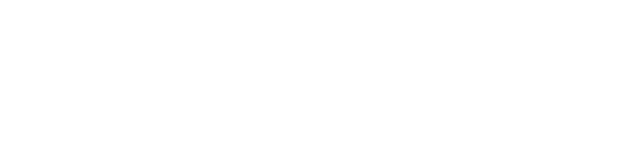
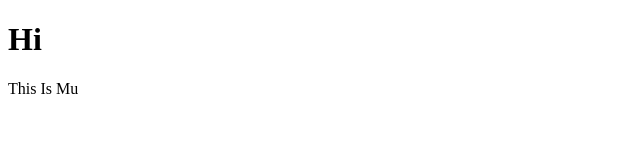
Before and after one commit to muktaranidas/my-first-repo, a plain HTML site: page index.html in a window 1280 px wide. Shown: the whole page, without its empty margins (0-640 px from the left). Drawn offline with Linux system fonts and the light colour scheme.

Commit message:
First Commit

```diff
--- a/index.html
+++ b/index.html
@@ -7,6 +7,8 @@
     <title>My First Github Repo</title>
 </head>
 <body>
+    <h1>Hi</h1>
+    <p>This Is Mu</p>
 
 </body>
 </html>
```
